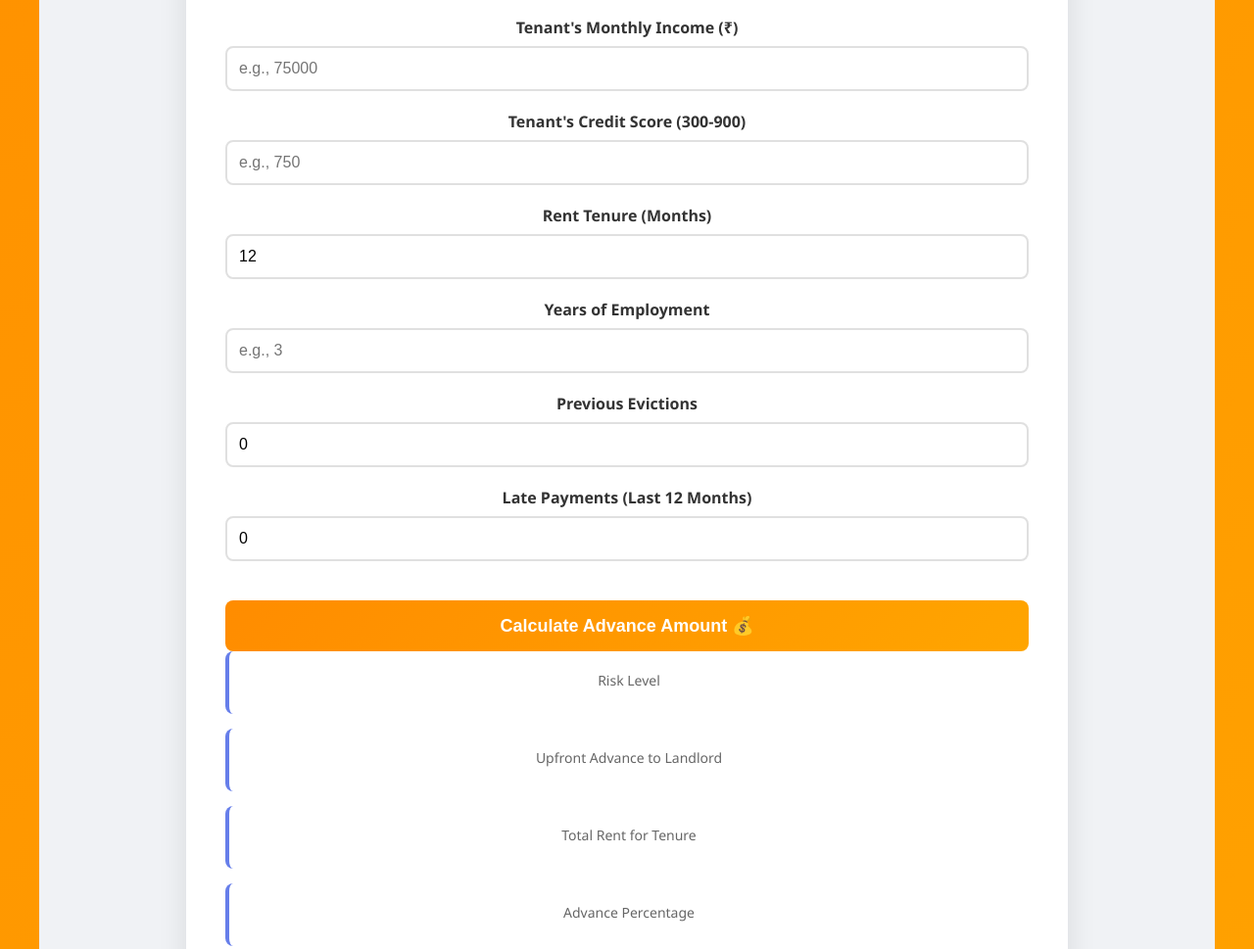
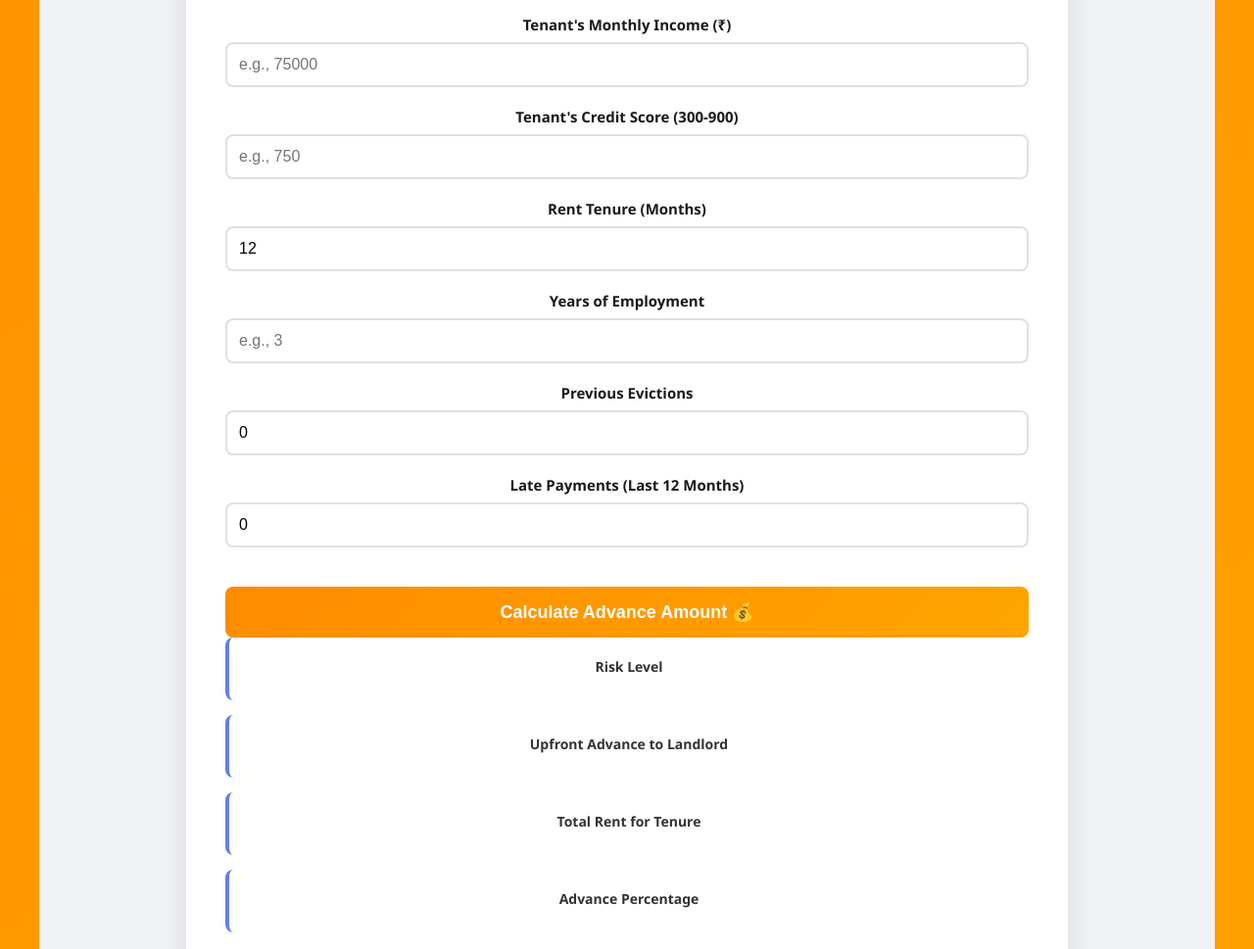
Before and after one commit to eashansarosh34/tenant-risk-api, a plain HTML site: page index.html in a window 1280 px wide. Shown: the part 1135-2104 px from the top of the page at 98% size. Drawn offline with Linux system fonts and the light colour scheme.

Commit message:
Improve text visibility and readability with better colors

```diff
--- a/index.html
+++ b/index.html
@@ -19,15 +19,13 @@ body { font-family: 'Segoe UI', sans-serif; }
 #calculator { background: #f0f2f5; }
 .calc-container { max-width: 900px; margin: 0 auto; background: white; padding: 40px; border-radius: 20px; box-shadow: 0 10px 30px rgba(0,0,0,0.1); }
 .form-group { margin-bottom: 20px; }
-label { display: block; margin-bottom: 8px; color: #333; font-weight: 600; }
-input { width: 100%; padding: 12px; border: 2px solid #e0e0e0; border-radius: 8px; font-size: 16px; }
+label { display: block; margin-bottom: 8px; color: #1a1a1a; font-weight: 600; font-size: 15px; }input { width: 100%; padding: 12px; border: 2px solid #e0e0e0; border-radius: 8px; font-size: 16px; }
 input:focus { outline: none; border-color: #667eea; }
 .btn { width: 100%; padding: 15px; background: linear-gradient(135deg, #667eea 0%, #764ba2 100%); color: white; border: none; border-radius: 8px; font-size: 18px; font-weight: 600; cursor: pointer; margin-top: 20px; }
 .btn { width: 100%; padding: 15px; background: linear-gradient(135deg, #FF8C00, #FFA500 100%); color: white; border: none; border-radius: 8px; font-size: 18px; cursor: pointer; }.results.show { display: block; animation: fadeIn 0.5s; }
 @keyframes fadeIn { from { opacity: 0; } to { opacity: 1; } }
 .result-item { margin-bottom: 15px; padding: 20px; background: white; border-radius: 8px; border-left: 4px solid #667eea; }
-.result-label { font-size: 14px; color: #666; margin-bottom: 5px; }
-.result-value { font-size: 28px; font-weight: 700; color: #333; }
+.result-label { font-size: 14px; color: #333; margin-bottom: 5px; font-weight: 600; }.result-value { font-size: 28px; font-weight: 700; color: #333; }
 .risk-low { border-left-color: #4caf50; }
 .risk-medium { border-left-color: #ff9800; }
 .risk-high { border-left-color: #f44336; }
```
